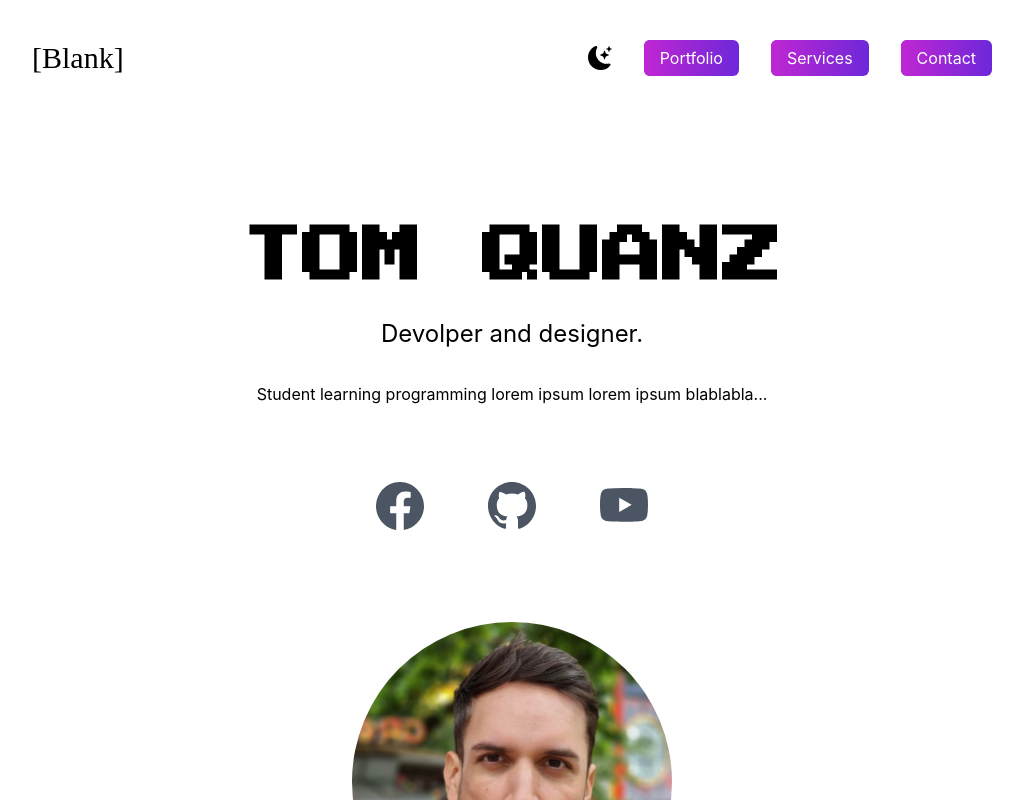
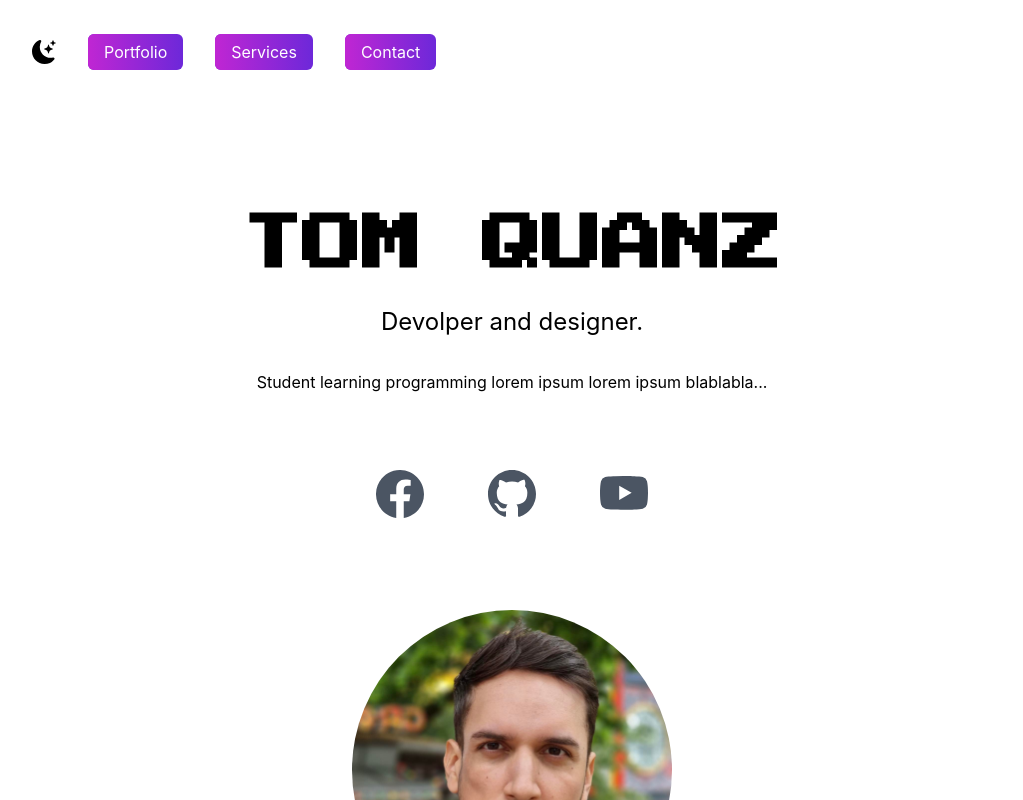
Before and after one commit to king5tronk/king5tronk.github.io, a React (Create React App) app: page / in a window 1280 px wide. Shown: the top 800 px of the page, without its empty margins (128-1151 px from the left). Built offline with nearby package versions, Linux system fonts and the light colour scheme; no server answers.

Commit message:
commit 2

```diff
--- a/package.json
+++ b/package.json
@@ -1,6 +1,7 @@
 {
   "name": "my-portfolio",
   "version": "0.1.0",
+  "homepage": "https://king5tronk.github.io",
   "private": true,
   "dependencies": {
     "@lottiefiles/react-lottie-player": "^3.5.3",
@@ -14,6 +15,8 @@
     "web-vitals": "^2.1.4"
   },
   "scripts": {
+    "predeploy": "npm run build",
+    "deploy": "gh-pages -d build",
     "start": "react-scripts start",
     "build": "react-scripts build",
     "test": "react-scripts test",
@@ -38,6 +41,7 @@
     ]
   },
   "devDependencies": {
+    "gh-pages": "^5.0.0",
     "tailwindcss": "^3.2.7"
   }
 }
--- a/src/App.js
+++ b/src/App.js
@@ -31,7 +31,7 @@ function App() {
       <main className='bg-white px-10 md:px-20 lg:px-40 dark:bg-gray-900'>
         <section className='bg-white min-h-screen dark:bg-gray-900'>
           <nav className='py-10 mb-12 flex justify justify-between'>
-            <h1 className='text-3xl font-burtons'>[Blank]</h1>
+            {/*<h1 className='text-3xl font-burtons'>[Blank]</h1>*/}
             <ul className='flex items-center'>
               <li>
                 <BsFillMoonStarsFill onClick={() => setDarkMode(!darkMode)} className='cursor-pointer text-2xl hover:px-1' />
```
Also changed, not shown: 1 other file (tests, documents, lock files or other folders).
